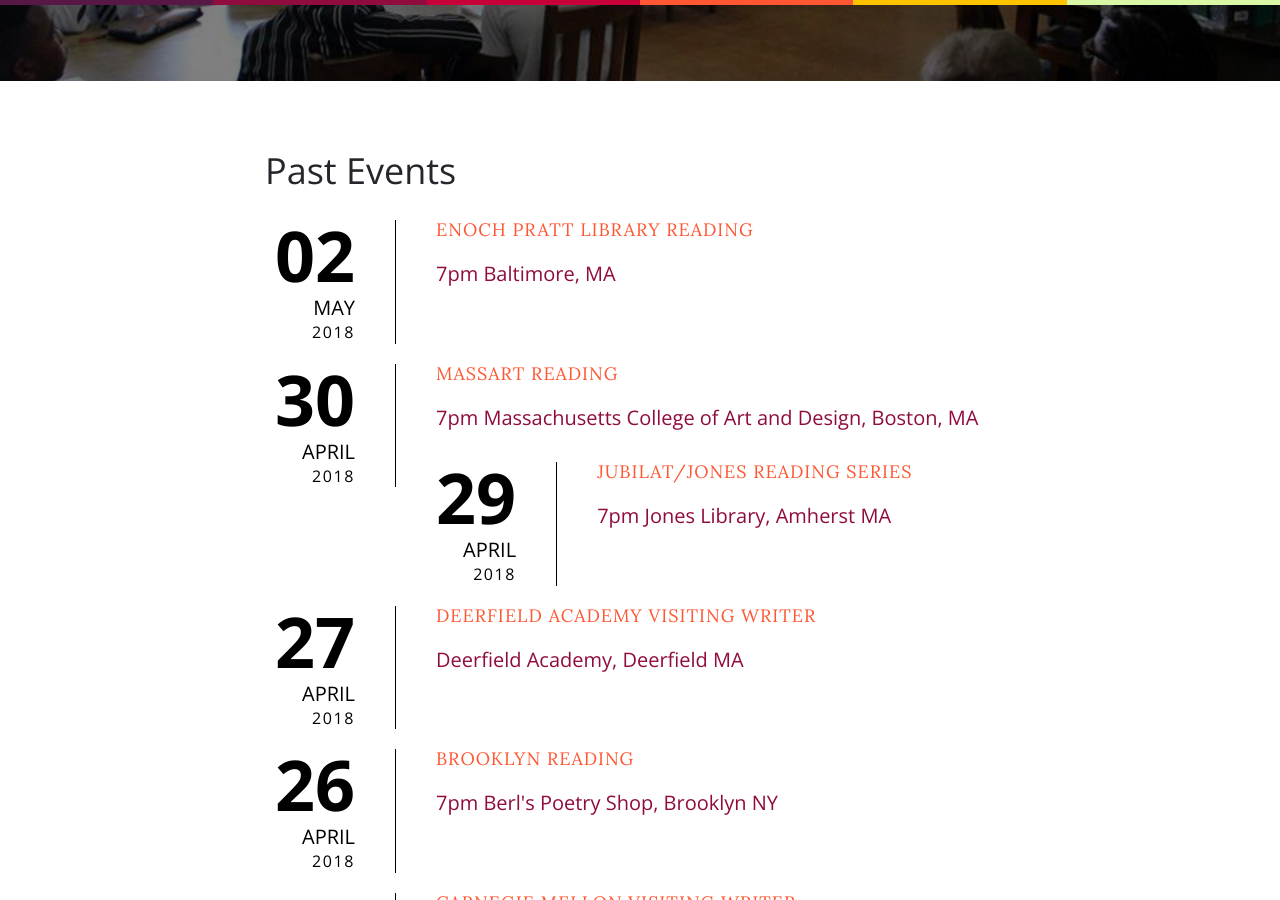
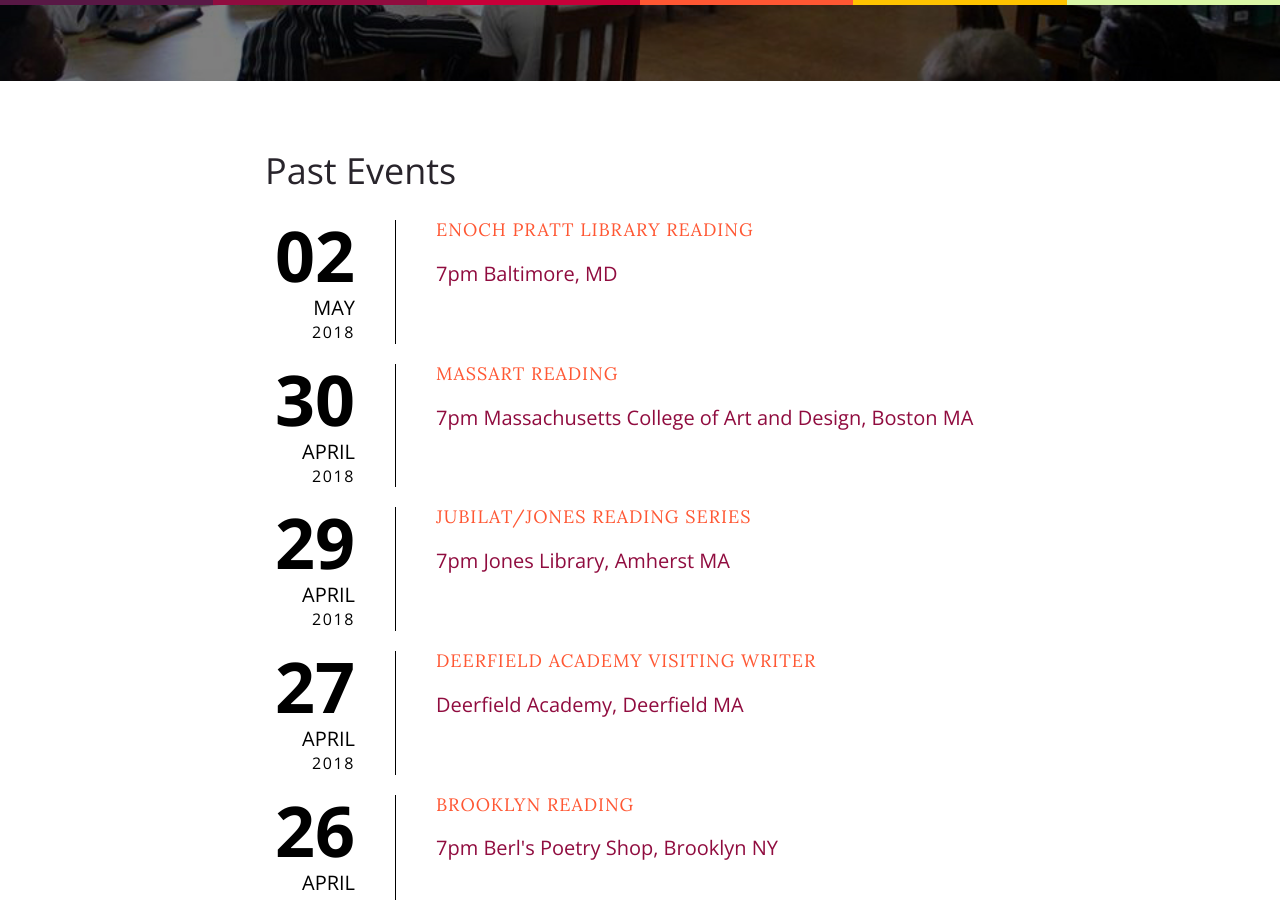
Before and after one commit to laurenhaldeman/laurenhaldeman.github.io, a Jekyll site: the page built from readings.html, in a window 1280 px wide and 900 px high, scrolled down 370 px. Built offline with Jekyll 4.4.1, drawn with Linux system fonts in a browser that asks for light colours; nearby versions of some CDN libraries; some web fonts are replaced; comment, search, counter and statistics services are not loaded.

Commit message:
events updates with added

```diff
--- a/readings.html
+++ b/readings.html
@@ -12,12 +12,13 @@ header-img: "img/sa-teaching.jpg"
     <li class="event ">
       <li class="event ">
         <div class="event-date"><div class="start-date"><div class="event-day">02</div><div class="event-month">May</div><div class="event-year">2018</div></div></div>
-        <div class="event-info single-day"><div class="event-title"><h3>Enoch Pratt Library Reading</h3></div><span class="event-location">7pm  Baltimore, MA </span></div>
+        <div class="event-info single-day"><div class="event-title"><h3>Enoch Pratt Library Reading</h3></div><span class="event-location">7pm  Baltimore, MD </span></div>
         </li>
       <li class="event ">
         <div class="event-date"><div class="start-date"><div class="event-day">30</div><div class="event-month">April</div><div class="event-year">2018</div></div></div>
-        <div class="event-info single-day"><div class="event-title"><h3>MassArt Reading</h3></div><span class="event-location">7pm  Massachusetts College of Art and Design, Boston, MA </span></div>
+        <div class="event-info single-day"><div class="event-title"><h3>MassArt Reading</h3></div><span class="event-location">7pm  Massachusetts College of Art and Design, Boston MA </span></div>
         </li>
+        <li class="event ">
       <div class="event-date"><div class="start-date"><div class="event-day">29</div><div class="event-month">April</div><div class="event-year">2018</div></div></div>
       <div class="event-info single-day"><div class="event-title"><h3>Jubilat/Jones Reading Series</h3></div><span class="event-location">7pm  Jones Library, Amherst MA </span></div>
       </li>
```
